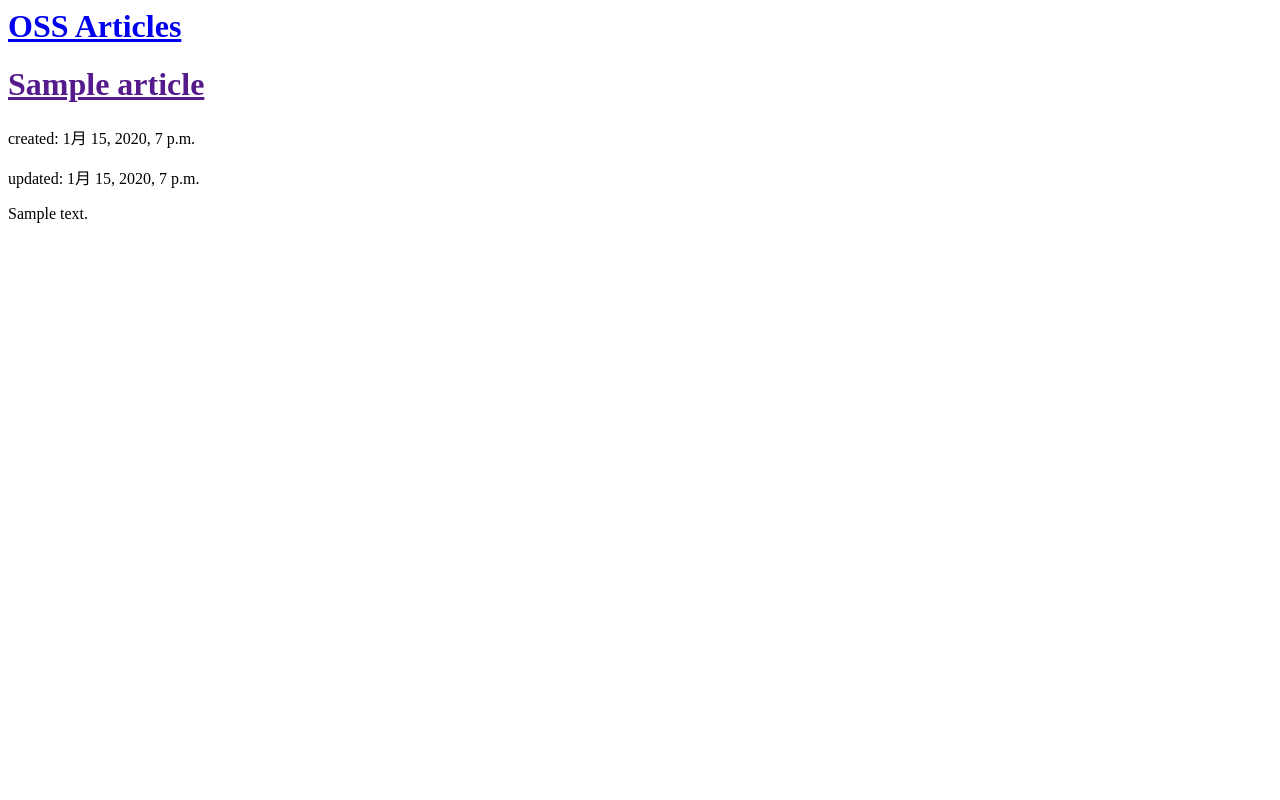
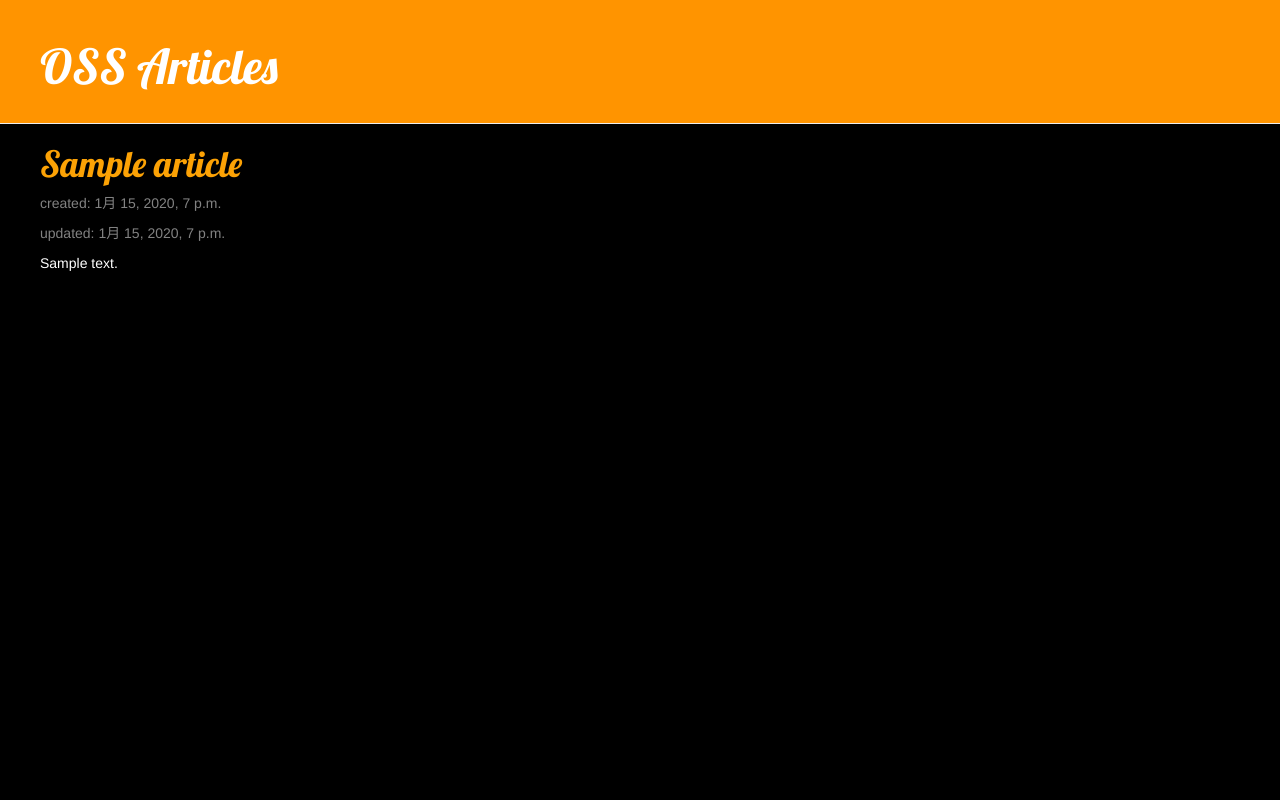
Before and after one commit to oihiro/django_girls_tutorial, a Django app: page / in a window 1280 px wide. Run offline with Django 3.2, Linux system fonts and the light colour scheme; tables that the repository leaves empty hold one stand-in row (values such as "Sample post"); some libraries are stand-ins or nearby versions.

Commit message:
Added CSS

```diff
--- /dev/null
+++ b/oss/static/css/oss.css
@@ -0,0 +1,30 @@
+h1 a {
+    color: #FCA205;
+    font-family: 'Lobster';
+}
+
+body {
+    background-color: #000000;
+    /* padding-left: 15px; */
+}
+
+.page-header {
+    background-color: #ff9400;
+    margin-top: 0;
+    padding: 20px 20px 20px 40px;
+}
+
+.page-header h1, .page-header h1 a, .page-header h1 a:visited, .page-header h1 a:active {
+    color: #ffffff;
+    font-size: 36pt;
+    text-decoration: none;
+}
+
+.content {
+    color: #ffffff;
+    margin-left: 40px;
+}
+
+.date {
+    color: #828282;
+}
--- a/oss/templates/oss/article_list.html
+++ b/oss/templates/oss/article_list.html
@@ -1,19 +1,28 @@
+{% load static %}
 <html>
-<title>
-    Article List
-</title>
+<head>
+    <title>Article List</title>
+    <link rel="stylesheet" href="//maxcdn.bootstrapcdn.com/bootstrap/3.2.0/css/bootstrap.min.css">
+    <link rel="stylesheet" href="//maxcdn.bootstrapcdn.com/bootstrap/3.2.0/css/bootstrap-theme.min.css">
+    <link href="//fonts.googleapis.com/css?family=Lobster&subset=latin,latin-ext" rel="stylesheet" type="text/css">
+    <link rel="stylesheet" href="{% static 'css/oss.css' %}">
+</head>
 <body>
-    <div>
+    <div class="page-header">
         <h1><a href="/">OSS Articles</a></h1>
     </div>
 
+    <div class="content">
         {% for article in articles %}
-        <div>
+            <div class="article">
                 <h1><a href="">{{ article.title }}</a></h1>
+                <div class="date">
                     <p>created: {{ article.created_date }}</p>
                     <p>updated: {{ article.updated_date }}</p>
+                </div>
                 <p>{{ article.text|linebreaksbr }}</p>
             </div>
         {% endfor %}
+    </div>
 </body>
 </html>
```
Lines whose indentation alone changed are shown as unchanged.
